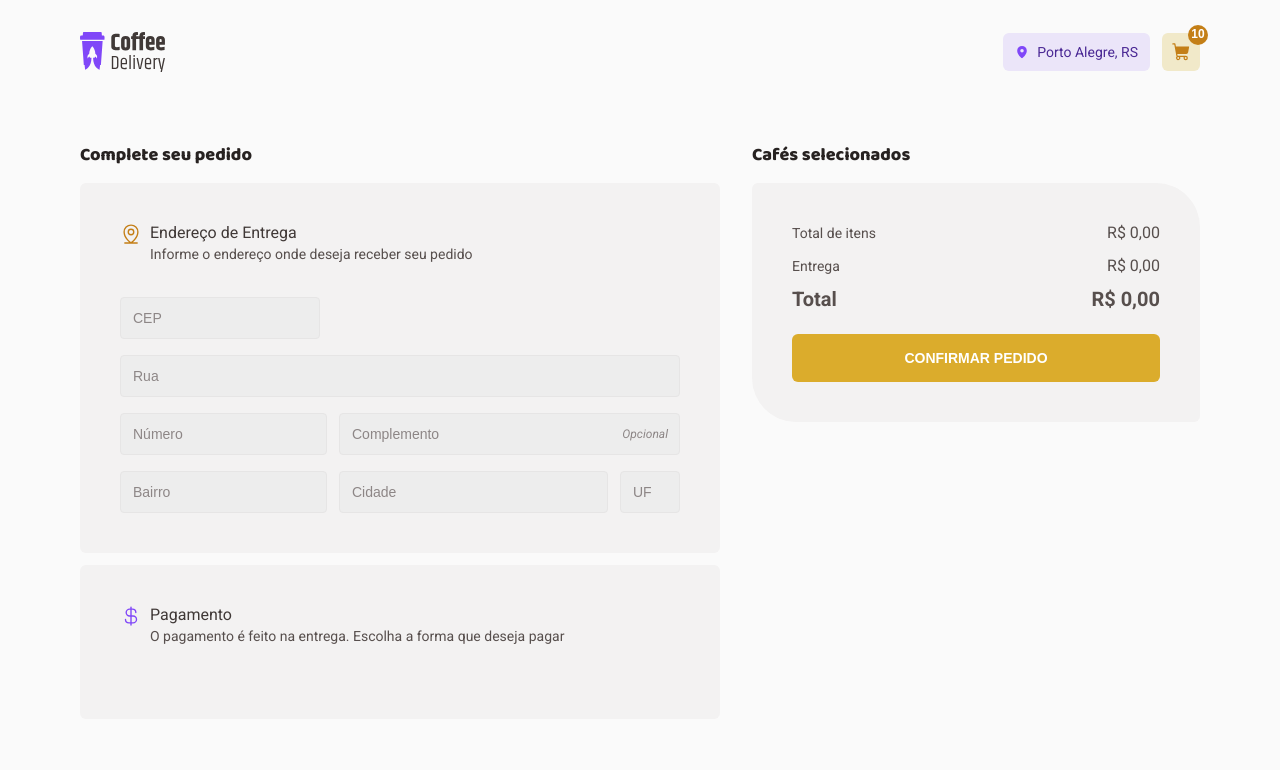
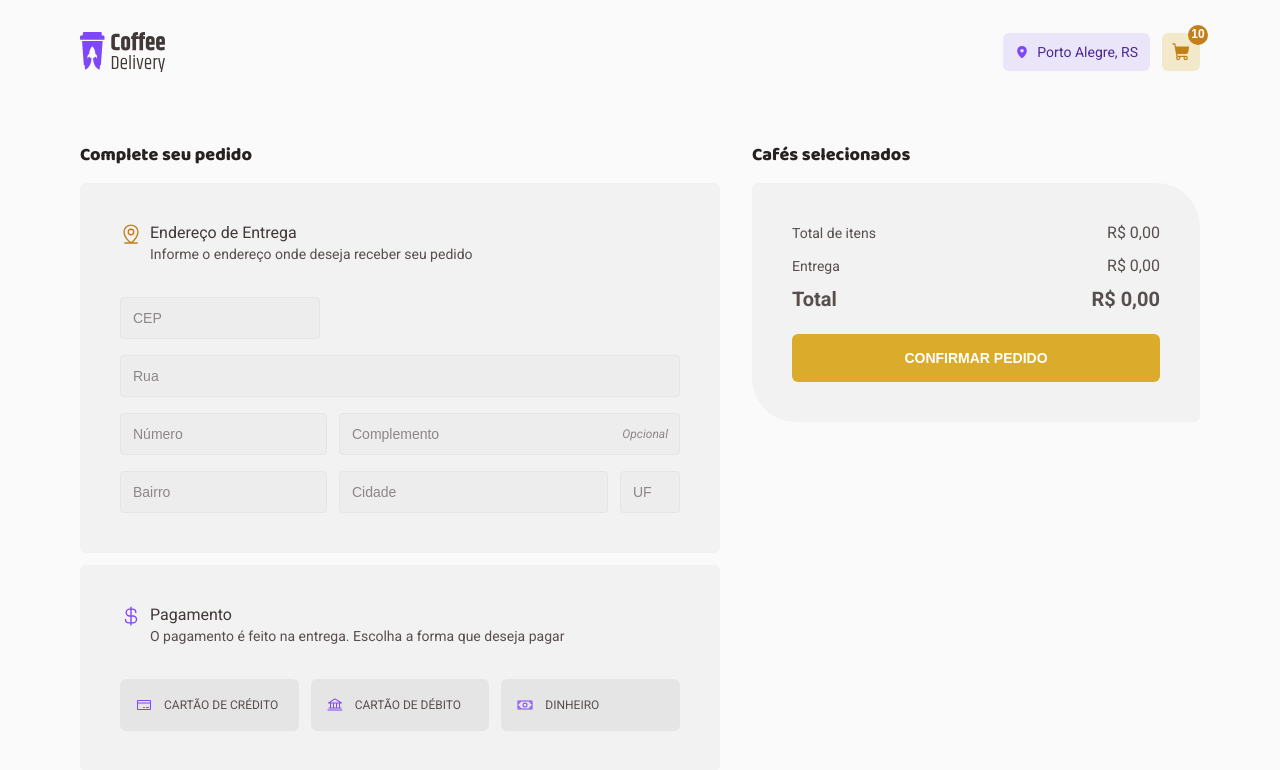
Before and after one commit to sollyworks/coffeedelivery, a React (Vite) app: page /cart in a window 1280 px wide. Shown: the top 770 px of the page. Built offline with nearby package versions, Linux system fonts and the light colour scheme.

Commit message:
Criação do componente PaymentSelectButton

```diff
--- /dev/null
+++ b/src/components/PaymentSelectButton/index.module.css
@@ -0,0 +1,42 @@
+.paymentForm {
+  display: flex;
+  gap: 0.75rem;
+  align-items: center;
+  width: 100%;
+}
+
+.paymentOption {
+  background-color: var(--base-button);
+  display: flex;
+  align-items: center;
+  justify-content: start;
+  gap: 0.5rem;
+  padding: 1rem;
+  border-radius: 6px;
+  cursor: pointer;
+  flex: 1;
+  position: relative;
+
+  input {
+    visibility: hidden;
+    position: absolute;
+  }
+
+  &:hover {
+    background-color: var(--base-hover);
+  }
+
+  > span {
+    display: flex;
+    align-items: center;
+    justify-content: center;
+    gap: 0.75rem;
+    font-size: 0.75rem;
+    text-transform: uppercase;
+  }
+
+  &.selected {
+    background-color: var(--purple-light);
+    border: 1px solid var(--purple);
+  }
+}
--- /dev/null
+++ b/src/components/PaymentSelectButton/index.tsx
@@ -0,0 +1,71 @@
+import React from "react";
+import styles from "./index.module.css";
+import { CreditCard, Bank, Money } from "@phosphor-icons/react";
+
+type PaymentOption = "creditCard" | "debitCard" | "money";
+
+export function PaymentSelectButton() {
+  const [selectedOption, setSelectedOption] =
+    React.useState<PaymentOption | null>(null);
+
+  return (
+    <form className={styles.paymentForm}>
+      <label
+        htmlFor="creditCard"
+        className={`${styles.paymentOption} ${
+          selectedOption === "creditCard" ? styles.selected : ""
+        }`}
+      >
+        <input
+          type="radio"
+          name="creditCard"
+          id="creditCard"
+          onChange={() => setSelectedOption("creditCard")}
+          checked={selectedOption === "creditCard"}
+        />
+        <span>
+          <CreditCard size={16} color="var(--purple)" />
+          Cartão de Crédito
+        </span>
+      </label>
+
+      <label
+        htmlFor="debitCard"
+        className={`${styles.paymentOption} ${
+          selectedOption === "debitCard" ? styles.selected : ""
+        }`}
+      >
+        <input
+          type="radio"
+          name="debitCard"
+          id="debitCard"
+          onChange={() => setSelectedOption("debitCard")}
+          checked={selectedOption === "debitCard"}
+        />
+        <span>
+          <Bank size={16} color="var(--purple)" />
+          Cartão de Débito
+        </span>
+      </label>
+
+      <label
+        htmlFor="money"
+        className={`${styles.paymentOption} ${
+          selectedOption === "money" ? styles.selected : ""
+        }`}
+      >
+        <input
+          type="radio"
+          name="money"
+          id="money"
+          onChange={() => setSelectedOption("money")}
+          checked={selectedOption === "money"}
+        />
+        <span>
+          <Money size={16} color="var(--purple)" />
+          Dinheiro
+        </span>
+      </label>
+    </form>
+  );
+}
--- a/src/pages/Cart/index.tsx
+++ b/src/pages/Cart/index.tsx
@@ -1,4 +1,5 @@
 import { AddressForm } from "../../components/AddressForm";
+import { PaymentSelectButton } from "../../components/PaymentSelectButton";
 import styles from "./index.module.css";
 import { MapPinLine, CurrencyDollar } from "@phosphor-icons/react";
 
@@ -29,6 +30,7 @@ export function Cart() {
                 </p>
               </div>
             </div>
+            <PaymentSelectButton />
           </div>
         </div>
         <div className={styles.orderSummaryContainer}>
```
